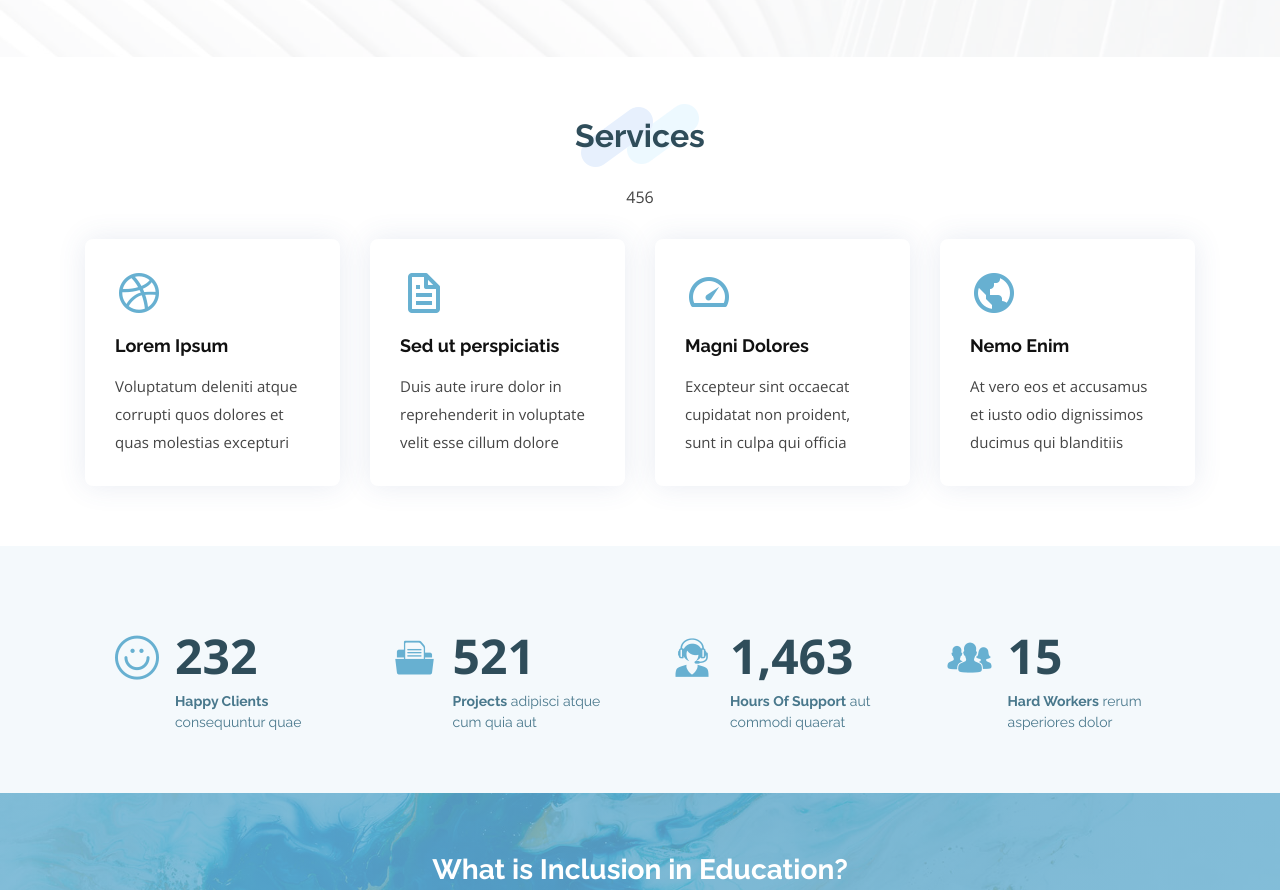
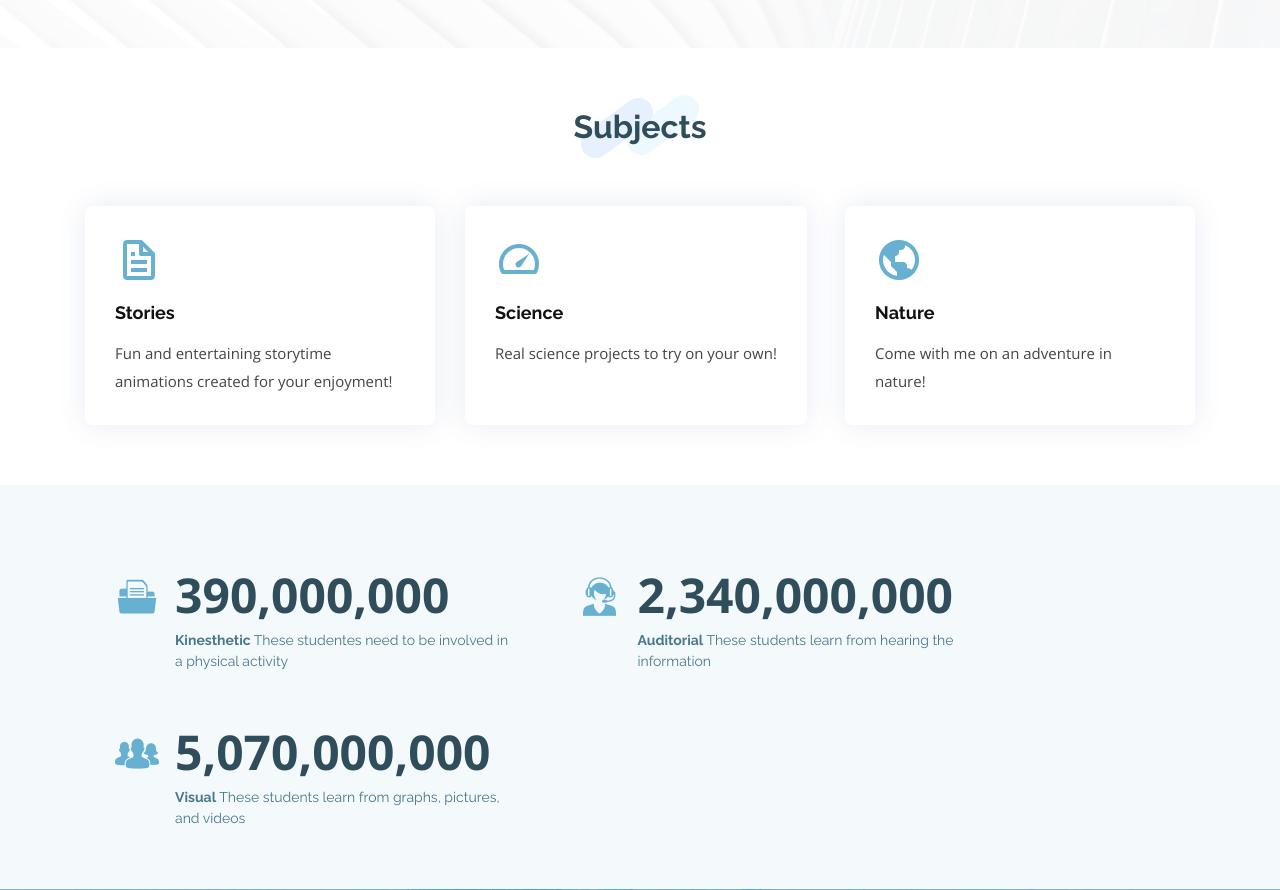
Before and after one commit to InclusionEducation/website, a plain HTML site: page index.html in a window 1280 px wide. Shown: the part 1213-2103 px from the top of the page. Drawn offline with nearby package versions, Linux system fonts and the light colour scheme.

Commit message:
Subjects edited

```diff
--- a/index.html
+++ b/index.html
@@ -52,7 +52,7 @@
         <ul>
           <li class="active"><a href="index.html">Home</a></li>
           <li><a href="#about">Misson</a></li>
-          <li><a href="#services">Services</a></li>
+          <li><a href="#services">Subjects</a></li>
           <li><a href="#portfolio">Videos</a></li>
           <li><a href="#team">Founder</a></li>
           <!--<li class="drop-down"><a href="">Drop Down</a>
@@ -74,7 +74,7 @@
           </li>
           <li><a href="#contact">Contact</a></li>
 
-        </ul>
+        </ul>-->
       </nav><!-- .nav-menu -->
 
     </div>
@@ -104,7 +104,7 @@
               </p>
             </div>
           </div>
-          <div class="col-xl-7 d-flex align-items-stretch">
+          <!--<div class="col-xl-7 d-flex align-items-center">
             <div class="icon-boxes d-flex flex-column justify-content-center">
               <div class="row">
                 <div class="col-md-6 icon-box" data-aos="fade-up" data-aos-delay="100">
@@ -127,7 +127,7 @@
                   <h4>Beatae veritatis</h4>
                   <p>Expedita veritatis consequuntur nihil tempore laudantium vitae denat pacta</p>
                 </div>
-              </div>
+              </div>-->
             </div><!-- End .content-->
           </div>
         </div>
@@ -140,40 +140,39 @@
       <div class="container">
 
         <div class="section-title" data-aos="fade-in" data-aos-delay="100">
-          <h2>Services</h2>
-          <p>456</p>
+          <h2>Subjects</h2>
         </div>
 
-        <div class="row">
+        <!--<div class="row">
           <div class="col-md-6 col-lg-3 d-flex align-items-stretch mb-5 mb-lg-0">
             <div class="icon-box" data-aos="fade-up">
               <div class="icon"><i class="bx bxl-dribbble"></i></div>
               <h4 class="title"><a href="">Lorem Ipsum</a></h4>
               <p class="description">Voluptatum deleniti atque corrupti quos dolores et quas molestias excepturi</p>
             </div>
-          </div>
-
-          <div class="col-md-6 col-lg-3 d-flex align-items-stretch mb-5 mb-lg-0">
+          </div>-->
+        <div class="row">
+          <div class="col-md-6 col-lg-4 d-flex align-items-stretch mb-5 mb-lg-0">
             <div class="icon-box" data-aos="fade-up" data-aos-delay="100">
               <div class="icon"><i class="bx bx-file"></i></div>
-              <h4 class="title"><a href="">Sed ut perspiciatis</a></h4>
-              <p class="description">Duis aute irure dolor in reprehenderit in voluptate velit esse cillum dolore</p>
+              <h4 class="title"><a href="">Stories</a></h4>
+              <p class="description">Fun and entertaining storytime animations created for your enjoyment!</p>
             </div>
           </div>
 
-          <div class="col-md-6 col-lg-3 d-flex align-items-stretch mb-5 mb-lg-0">
+          <div class="col-md-6 col-lg-4 d-flex align-items-stretch mb-5 mb-lg-0">
             <div class="icon-box" data-aos="fade-up" data-aos-delay="200">
               <div class="icon"><i class="bx bx-tachometer"></i></div>
-              <h4 class="title"><a href="">Magni Dolores</a></h4>
-              <p class="description">Excepteur sint occaecat cupidatat non proident, sunt in culpa qui officia</p>
+              <h4 class="title"><a href="">Science</a></h4>
+              <p class="description">Real science projects to try on your own!</p>
             </div>
           </div>
 
-          <div class="col-md-6 col-lg-3 d-flex align-items-stretch mb-5 mb-lg-0">
+          <div class="col-md-6 col-lg-4 d-flex align-items-stretch mb-5 mb-lg-0">
             <div class="icon-box" data-aos="fade-up" data-aos-delay="300">
               <div class="icon"><i class="bx bx-world"></i></div>
-              <h4 class="title"><a href="">Nemo Enim</a></h4>
-              <p class="description">At vero eos et accusamus et iusto odio dignissimos ducimus qui blanditiis</p>
+              <h4 class="title"><a href="">Nature</a></h4>
+              <p class="description">Come with me on an adventure in nature!</p>
             </div>
           </div>
 
@@ -188,35 +187,35 @@
 
         <div class="row no-gutters">
 
-          <div class="col-lg-3 col-md-6 d-md-flex align-items-md-stretch">
+          <!--<div class="col-lg-3 col-md-6 d-md-flex align-items-md-stretch">
             <div class="count-box">
               <i class="icofont-simple-smile"></i>
               <span data-toggle="counter-up">232</span>
               <p><strong>Happy Clients</strong> consequuntur quae</p>
             </div>
-          </div>
+          </div>-->
 
-          <div class="col-lg-3 col-md-6 d-md-flex align-items-md-stretch">
+          <div class="col-lg-5 col-md-6 d-md-flex align-items-md-stretch">
             <div class="count-box">
               <i class="icofont-document-folder"></i>
-              <span data-toggle="counter-up">521</span>
-              <p><strong>Projects</strong> adipisci atque cum quia aut</p>
+              <span data-toggle="counter-up">390,000,000</span>
+              <p><strong>Kinesthetic</strong> These studentes need to be involved in a physical activity</p>
             </div>
           </div>
 
-          <div class="col-lg-3 col-md-6 d-md-flex align-items-md-stretch">
+          <div class="col-lg-5 col-md-6 d-md-flex align-items-md-stretch">
             <div class="count-box">
               <i class="icofont-live-support"></i>
-              <span data-toggle="counter-up">1,463</span>
-              <p><strong>Hours Of Support</strong> aut commodi quaerat</p>
+              <span data-toggle="counter-up">2,340,000,000</span>
+              <p><strong>Auditorial</strong> These students learn from hearing the information</p>
             </div>
           </div>
 
-          <div class="col-lg-3 col-md-6 d-md-flex align-items-md-stretch">
+          <div class="col-lg-5 col-md-5 d-md-flex align-items-md-stretch">
             <div class="count-box">
               <i class="icofont-users-alt-5"></i>
-              <span data-toggle="counter-up">15</span>
-              <p><strong>Hard Workers</strong> rerum asperiores dolor</p>
+              <span data-toggle="counter-up">5,070,000,000</span>
+              <p><strong>Visual</strong> These students learn from graphs, pictures, and videos</p>
             </div>
           </div>
 
@@ -251,8 +250,8 @@
           <div class="col-lg-12 d-flex justify-content-center">
             <ul id="portfolio-flters">
               <li data-filter="*" class="filter-active">All</li>
-              <li data-filter=".filter-app">Science</li>
-              <li data-filter=".filter-card">Storys</li>
+              <li data-filter=".filter-app">Stories</li>
+              <li data-filter=".filter-card">Science</li>
               <li data-filter=".filter-web">Nature</li>
             </ul>
           </div>
@@ -356,7 +355,7 @@
     </section><!-- End Portfolio Section -->
 
     <!-- ======= Testimonials Section ======= -->
-    <section id="testimonials" class="testimonials section-bg">
+    <!--<section id="testimonials" class="testimonials section-bg">
       <div class="container">
 
         <div class="section-title" data-aos="fade-in" data-aos-delay="100">
@@ -423,7 +422,7 @@
 
         </div>
 
-      </div>
+      </div>-->
     </section><!-- End Testimonials Section -->
 
     <!-- ======= Team Section ======= -->
@@ -469,11 +468,11 @@
       <div class="container">
 
         <div class="section-title" data-aos="fade-in" data-aos-delay="100">
-          <h2>Contact</h2>
-          <p>Send me a message!</p>
+          <h2>Survey</h2>
+          <p>Please take this survey so I can create better content!</p>
         </div>
 
-        <div class="row" data-aos="fade-up" data-aos-delay="100">
+        <!--<div class="row" data-aos="fade-up" data-aos-delay="100">
 
             <div class="col-lg-4"></div>
 
@@ -486,12 +485,12 @@
             <div class="col-lg-4"></div>
           </div>
 
-        </div>
+        </div>-->
 
         <div class="row" data-aos="fade-up" data-aos-delay="200">
 
-          <div class="col-lg-12 ">
-            <iframe class="mb-4 mb-lg-0" src="https://www.google.com/maps/embed?pb=!1m14!1m8!1m3!1d12097.433213460943!2d-74.0062269!3d40.7101282!3m2!1i1024!2i768!4f13.1!3m3!1m2!1s0x0%3A0xb89d1fe6bc499443!2sDowntown+Conference+Center!5e0!3m2!1smk!2sbg!4v1539943755621" frameborder="0" style="border:0; width: 100%; height: 384px;" allowfullscreen></iframe>
+          <div class="mx-auto" style="width: 600px;">
+            <iframe src="https://docs.google.com/forms/d/e/1FAIpQLSfX7DzkdZXkDNXpBaOmqiwyJZU5HieOkFe9GFISjRrBzKiYLQ/viewform?embedded=true" width="640" height="709" frameborder="0" marginheight="0" marginwidth="0">Loading…</iframe>
           </div>
 
           </div>
@@ -509,7 +508,7 @@
       <div class="container">
         <div class="row">
 
-          <div class="col-lg-4 col-md-6">
+          <div class="mx-auto" style="width: 800px;">
             <div class="footer-info" data-aos="fade-up" data-aos-delay="50">
               <h3>Inclusion Education</h3>
               <p class="pb-3"><em>...</em></p>
@@ -526,7 +525,7 @@
             </div>
           </div>
 
-          <div class="col-lg-2 col-md-6 footer-links" data-aos="fade-up" data-aos-delay="150">
+          <!--<div class="col-lg-2 col-md-6 footer-links" data-aos="fade-up" data-aos-delay="150">
             <h4>Useful Links</h4>
             <ul>
               <li><i class="bx bx-chevron-right"></i> <a href="#">Home</a></li>
@@ -546,14 +545,14 @@
               <li><i class="bx bx-chevron-right"></i> <a href="#">Marketing</a></li>
               <li><i class="bx bx-chevron-right"></i> <a href="#">Graphic Design</a></li>
             </ul>
-          </div>
+          </div>-->
 
           <div class="col-lg-4 col-md-6 footer-newsletter" data-aos="fade-up" data-aos-delay="350">
-            <h4>Our Newsletter</h4>
+            <!--<h4>Survey</h4>
             <p>Tamen quem nulla quae legam multos aute sint culpa legam noster magna</p>
             <form action="" method="post">
               <input type="email" name="email"><input type="submit" value="Subscribe">
-            </form>
+            </form>-->
 
           </div>
 
```
Also changed, not shown: portfolio-details.html (+3 -3 lines), assets/img/plant.png (added), 14 other files.
